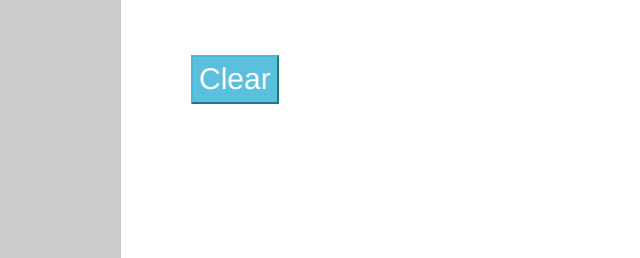
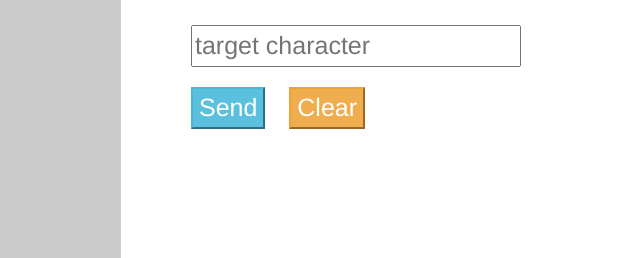
Before and after one commit to levelfour/shrift, a Flask app: page /add in a window 1280 px wide. Shown: the part 542-800 px from the top of the page, without its empty margins (109-749 px from the left). Run offline with Flask 2, Linux system fonts and the light colour scheme; parts of the project's set-up code (start-up, migrations or seed data) failed here and were passed over; some libraries are stand-ins or nearby versions.

Commit message:
send canvas image to server

```diff
--- a/server/server.py
+++ b/server/server.py
@@ -1,7 +1,7 @@
 #!/usr/bin/env python
 # coding: utf-8
 
-import os
+import os, re, base64
 import socket
 from config import *
 
@@ -58,15 +58,20 @@ def make_canvas():
 	<h3>draw character in canvas</h3>
 	<canvas id="canvas" width=400 height=400 style="border: solid">
 	</canvas>
-	<div>
-		<button class="btn-info" id="delete_button">Clear</button>
-	</div>
+	<form id="canvas-form" action="/upload" method="post" encrypt="multipart/form-data">
+		<div>
+			<input id="text" type="text" name="text" placeHolder="target character" />
+		</div>
+		<button class="canvas btn-info" type="submit" id="send">Send</button>
+		<button class="canvas btn-warning" id="delete">Clear</button>
+	</form>
 	""")
 
 # recognize characters and return response
 @app.route('/ocr', methods=['POST'])
 def upload_file():
 	if request.method == 'POST':
+		return text(request.files)
 		file = request.files['file']
 		if file and allowed_file(file.filename):
 			filename = secure_filename(file.filename)
--- a/server/static/css/main.css
+++ b/server/static/css/main.css
@@ -25,11 +25,20 @@ div#loading {
 	left: 50%;
 }
 
-#delete_button {
-	margin-top: 50px;
-	font-size: 3rem;
+button.canvas {
+	font-size: 2.5rem;
+	margin-right: 20px;
 }
 
-#delete_button:active {
+button.btn-info:active {
 	background: #00f;
 }
+
+button.btn-warning:active {
+	background: #f00;
+}
+
+input[type=text] {
+	margin: 20px 0px 20px 0px;
+	font-size: 2.5rem;
+}
--- a/server/static/js/main.js
+++ b/server/static/js/main.js
@@ -17,7 +17,7 @@ $(function() {
 			return {x:mouseX, y:mouseY};
 		}
 		context.strokeStyle = '#000';
-		context.lineWidth = 5;
+		context.lineWidth = 10;
 		context.lineJoin = "round";
 		context.lineCap = "round";
 		canvas.on({
@@ -56,7 +56,32 @@ $(function() {
 			'touchend': function() { drawing = false; }
 		});
 
-		$("#delete_button").click(function () {
+		$('#send').on('click', function(e) {
+			e.preventDefault();
+			var base64 = canvas[0].toDataURL();
+			var bin = atob(base64.split(',')[1]);
+			var buffer = new Uint8Array(bin.length);
+			for (var i = 0; i < bin.length; i++) {
+				buffer[i] = bin.charCodeAt(i);
+			}
+			var file = new Blob([buffer.buffer], { type: 'image/jpeg' });
+			var data = new FormData();
+			data.append('file', file, $('#text').val()+'.jpg');
+			data.append('text', $('#text').val());
+			$.ajax({
+				type: 'POST',
+				url: '/upload',
+				data: data,
+				cache: false,
+				processData: false,
+				contentType: false,
+				success: function(data) {
+					alert(data);
+				}
+			});
+		});
+		$('#delete').on('click', function(e) {
+			e.preventDefault();
 			context.clearRect(0, 0, canvas.width(), canvas.height());
 		});
 	}
```
